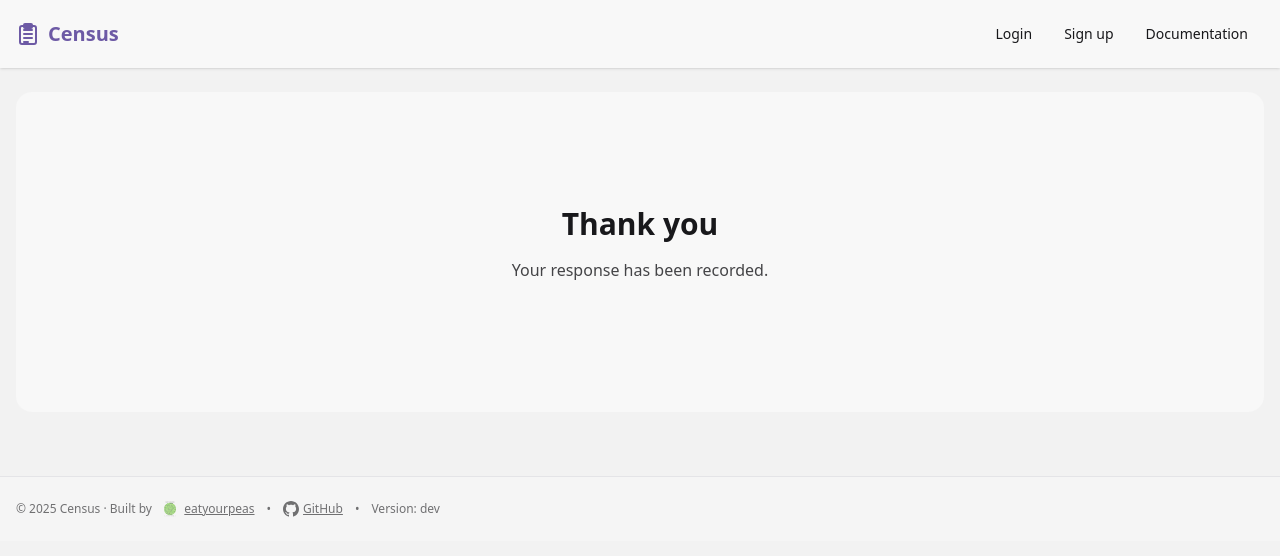
After one commit to eatyourpeas/census, a Django app: page /surveys/1/thank-you/ in a window 1280 px wide. The commit adds this page. Shown: the top 556 px of the page. Run offline with Django 5.2, Linux system fonts and the light colour scheme; data that the repository does not hold is empty; style sheets or scripts are compiled from the project's sources; some libraries are stand-ins or nearby versions.

Commit message:
Participant thank-you page and hCaptcha integration:\n- Add /thank-you route and template; redirect after submission\n- hCaptcha settings (HCAPTCHA_SITEKEY/SECRET), CSP allowances, server-side verification\n- Render widget when captcha_required\n- Tests for thank-you and captcha enforcement

```diff
--- /dev/null
+++ b/census_app/surveys/templates/surveys/thank_you.html
@@ -0,0 +1,15 @@
+{% extends 'base.html' %}
+{% block title %}Thank you - Census{% endblock %}
+{% block content %}
+<div class="hero min-h-[40vh] bg-base-100 rounded-box">
+  <div class="hero-content text-center">
+    <div class="max-w-xl">
+      <h1 class="text-3xl font-bold">Thank you</h1>
+      <p class="py-4 opacity-80">Your response has been recorded.</p>
+      {% if survey %}
+        <a href="/surveys/{{ survey.slug }}/take/" class="btn btn-primary">Back to survey</a>
+      {% endif %}
+    </div>
+  </div>
+  </div>
+{% endblock %}
--- a/census_app/surveys/urls.py
+++ b/census_app/surveys/urls.py
@@ -18,6 +18,7 @@ urlpatterns = [
     path("<slug:slug>/take/", views.survey_take, name="take"),
     path("<slug:slug>/take/unlisted/<str:key>/", views.survey_take_unlisted, name="take_unlisted"),
     path("<slug:slug>/take/token/<str:token>/", views.survey_take_token, name="take_token"),
+    path("<slug:slug>/thank-you/", views.survey_thank_you, name="thank_you"),
     path("<slug:slug>/", views.survey_detail, name="detail"),
     path("<slug:slug>/dashboard/", views.survey_dashboard, name="dashboard"),
     path("<slug:slug>/dashboard/publish", views.survey_publish_update, name="publish_update"),
--- a/census_app/surveys/views.py
+++ b/census_app/surveys/views.py
@@ -100,17 +100,30 @@ def _survey_collects_patient_data(survey: Survey) -> bool:
 
 
 def _verify_captcha(request: HttpRequest) -> bool:
-    """Pluggable CAPTCHA verification.
-
-    Placeholder: returns True if CAPTCHA not configured. Wire to reCAPTCHA/hCaptcha later.
-    Expect a POST field like 'captcha_token' and verify server-side.
+    """Server-side hCaptcha verification.
+
+    Expects POST token in 'h-captcha-response'. Uses settings.HCAPTCHA_SECRET.
+    Returns True if verification passes or if not configured (fails closed only when required upstream).
     """
-    # TODO: integrate a real CAPTCHA provider; for now, allow when not explicitly blocked.
-    token = request.POST.get("captcha_token")
-    if token is None:
-        # Treat as pass in dev unless survey requires and we enforce presence below
+    secret = getattr(settings, "HCAPTCHA_SECRET", None)
+    if not secret:
+        # Not configured; treat as pass. Enforcement happens in views based on survey.captcha_required.
+        return True
+    token = request.POST.get("h-captcha-response")
+    if not token:
         return False
-    return True
+    try:
+        import urllib.request
+        import urllib.parse
+        data = urllib.parse.urlencode({"secret": secret, "response": token, "remoteip": request.META.get("REMOTE_ADDR", "")}).encode()
+        req = urllib.request.Request("https://hcaptcha.com/siteverify", data=data)
+        req.add_header("Content-Type", "application/x-www-form-urlencoded")
+        with urllib.request.urlopen(req, timeout=5) as resp:  # nosec B310
+            import json as _json
+            payload = _json.loads(resp.read().decode("utf-8"))
+            return bool(payload.get("success"))
+    except Exception:
+        return False
 
 
 @login_required
@@ -584,9 +597,9 @@ def _handle_participant_submission(request: HttpRequest, survey: Survey, token_o
             json.dumps({"answers": answers, "submitted_at": resp.submitted_at.isoformat()}, indent=2)
         )
 
-        messages.success(request, "Thank you for your response.")
-        # Redirect to a simple thank-you page or back to survey with GET
-        return redirect("surveys:take", slug=survey.slug)
+    messages.success(request, "Thank you for your response.")
+    # Redirect to thank-you page
+    return redirect("surveys:thank_you", slug=survey.slug)
 
     # GET: render using existing detail template
     _prepare_question_rendering(survey)
@@ -615,6 +628,17 @@ def _handle_participant_submission(request: HttpRequest, survey: Survey, token_o
         "professional_ods": professional_ods,
     }
     return render(request, "surveys/detail.html", ctx)
+
+
+@require_http_methods(["GET"])
+def survey_thank_you(request: HttpRequest, slug: str) -> HttpResponse:
+    """Simple post-submission landing page for participants.
+
+    Does not leak whether a survey exists beyond being reachable from a valid submission.
+    """
+    survey = Survey.objects.filter(slug=slug).first()
+    # Render generic thank you even if survey missing to avoid information leakage
+    return render(request, "surveys/thank_you.html", {"survey": survey})
 
 
 @login_required
--- /dev/null
+++ b/data/survey_43/response_1.json
@@ -0,0 +1,4 @@
+{
+  "answers": {},
+  "submitted_at": "2025-09-23T09:09:36.426952+00:00"
+}
```
Also changed, not shown: census_app/settings.py (+7 -1 lines), census_app/surveys/templates/surveys/detail.html (+7 -0 lines), census_app/surveys/tests/test_thankyou_and_captcha.py (added, +23 -0 lines).
